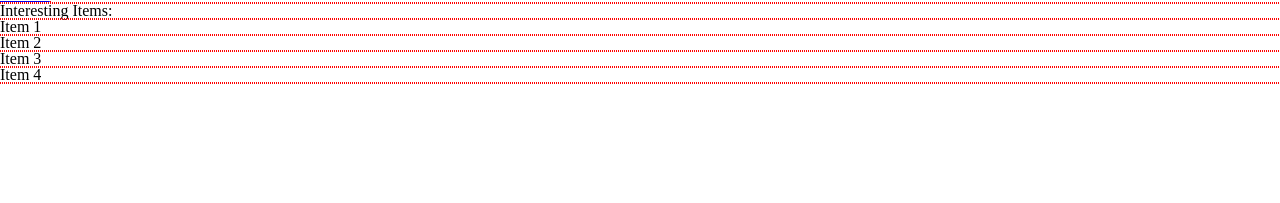
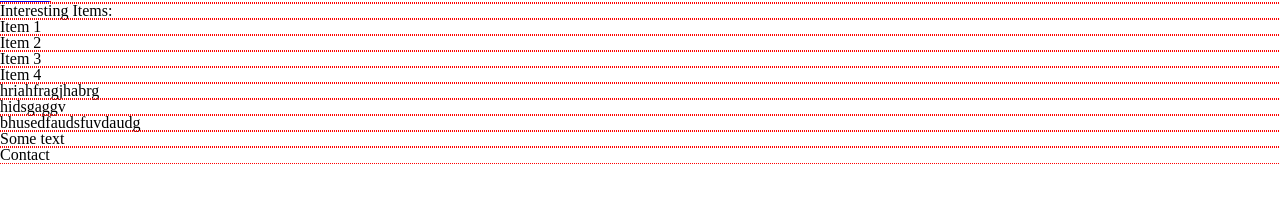
Before and after one commit to marysia83/html-css-learning, a plain HTML site: page index.html in a window 1280 px wide. Shown: the part 155-358 px from the top of the page. Drawn offline with Linux system fonts and the light colour scheme; files that its build step writes are made by us from their sources.

Commit message:
Added footer details

```diff
--- a/index.html
+++ b/index.html
@@ -36,33 +36,24 @@
             </ul>
         </div> <!--end of sidebar-->
 
+        <div id="content">
+            <p>hriahfragjhabrg</p>
 
+            <p>hidsgaggv</p>
+
+            <p>bhusedfaudsfuvdaudg</p>
+        </div> <!--end of content-->
 
     </div> <!--end of container-->
 
-    <div id="footer"></div> <!--end of footer-->
+    <div id="footer">
+        <h4>Some text</h4>
 
-
-
-
-
-
-
-
-
-
-
+        <h4>Contact</h4>
+    </div> <!--end of footer-->
 
 </div> <!--and of main-->
 
-
-
-
-
 </body>
 
-
-
-
-
 </html>
```
